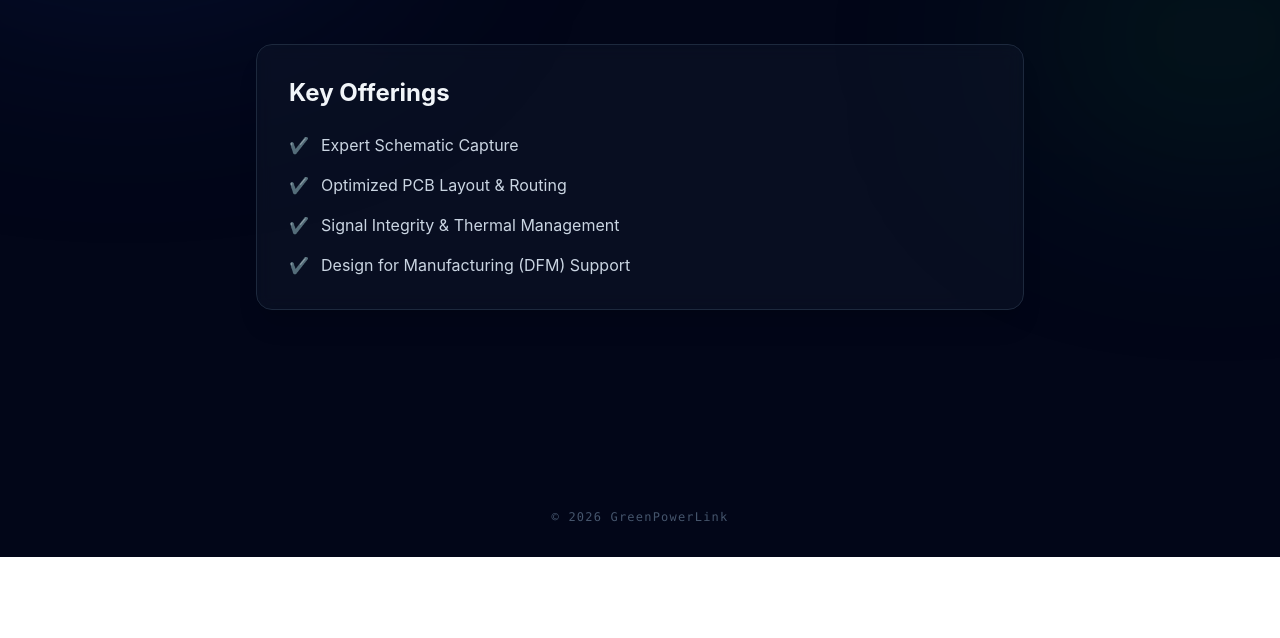
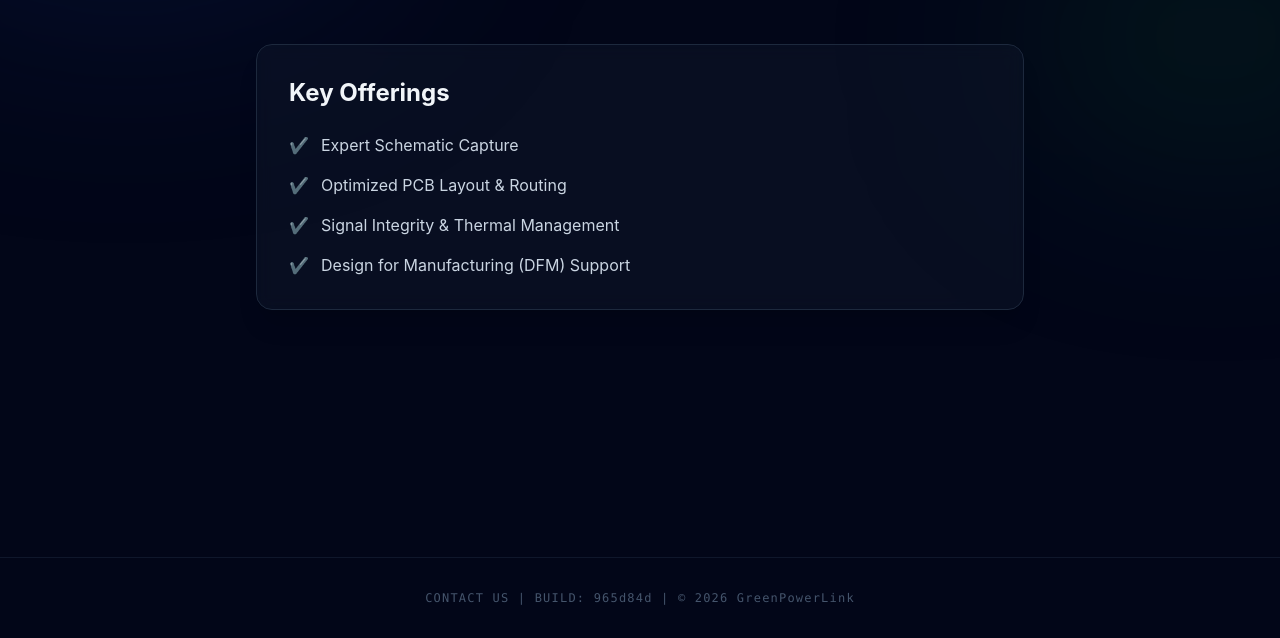
Before and after one commit to mjbejaranob/greenpowerlink, an Astro site: page /services/pcb-development in a window 1280 px wide. Shown: the part 243-881 px from the top of the page. Before the commit the page ends 800 px from the top, so only its background shows below. Built offline with nearby package versions, Linux system fonts and the light colour scheme; Astro itself is replaced by a stand-in of ours.

Commit message:
Phase 4: Move build versioning and contact link to global layout for site-wide consistency

```diff
--- a/src/layouts/Layout.astro
+++ b/src/layouts/Layout.astro
@@ -1,10 +1,20 @@
 ---
 import '../styles/global.css';
+import { readFile } from 'node:fs/promises';
+import { join } from 'node:path';
+
 interface Props {
 	title: string;
 }
 
 const { title } = Astro.props;
+
+let version = 'dev';
+try {
+  version = await readFile(join(process.cwd(), 'src/version.txt'), 'utf8');
+} catch (e) {
+  version = 'unknown';
+}
 ---
 
 <!doctype html>
@@ -16,7 +26,11 @@ const { title } = Astro.props;
 		<meta name="generator" content={Astro.generator} />
 		<title>{title}</title>
 	</head>
-	<body>
+	<body class="bg-slate-950 text-slate-100 min-h-screen flex flex-col">
 		<slot />
+		<footer class="mt-auto text-center p-8 text-slate-600 text-xs tracking-widest font-mono border-t border-slate-900">
+			<a href="/contact" class="hover:text-blue-400 transition-colors">CONTACT US</a> |
+			BUILD: {version.trim()} | © 2026 GreenPowerLink
+		</footer>
 	</body>
 </html>
--- a/src/layouts/ServiceLayout.astro
+++ b/src/layouts/ServiceLayout.astro
@@ -32,9 +32,5 @@ const { title, description, features } = Astro.props;
         <slot />
       </section>
     </div>
-
-    <footer class="relative z-10 text-center p-8 text-slate-600 text-xs tracking-widest font-mono">
-      © 2026 GreenPowerLink
-    </footer>
   </main>
 </Layout>
--- a/src/pages/index.astro
+++ b/src/pages/index.astro
@@ -54,9 +54,5 @@ try {
         ))}
       </section>
     </div>
-
-    <footer class="text-center p-8 text-slate-600 text-xs tracking-widest font-mono">
-      BUILD: {version.trim()} | © 2026 GreenPowerLink
-    </footer>
   </main>
 </Layout>
--- a/src/version.txt
+++ b/src/version.txt
@@ -1 +1 @@
-afd6295
+965d84d
```
